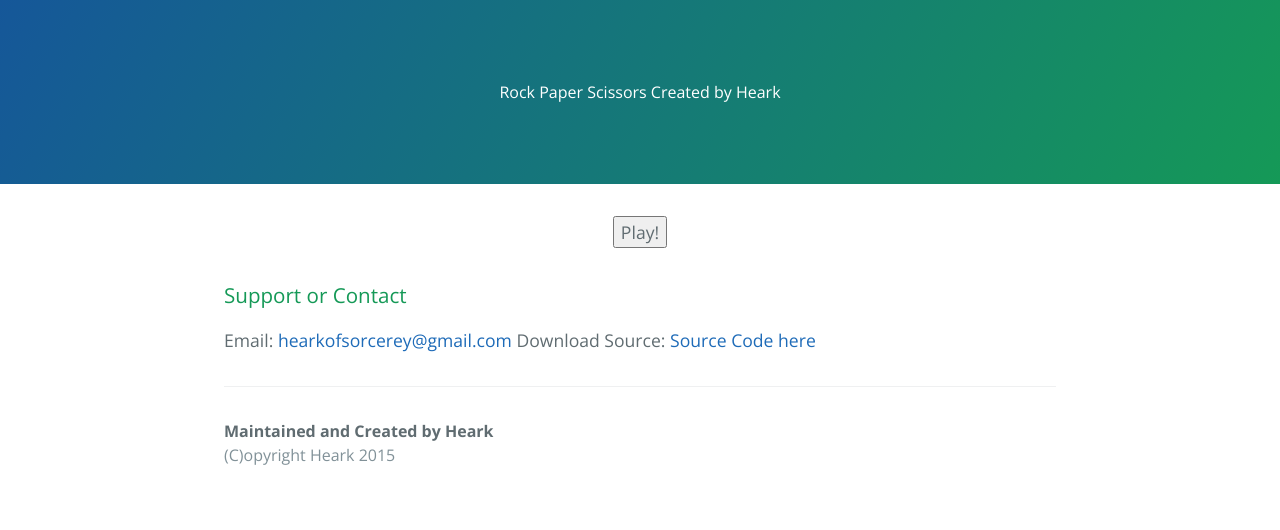
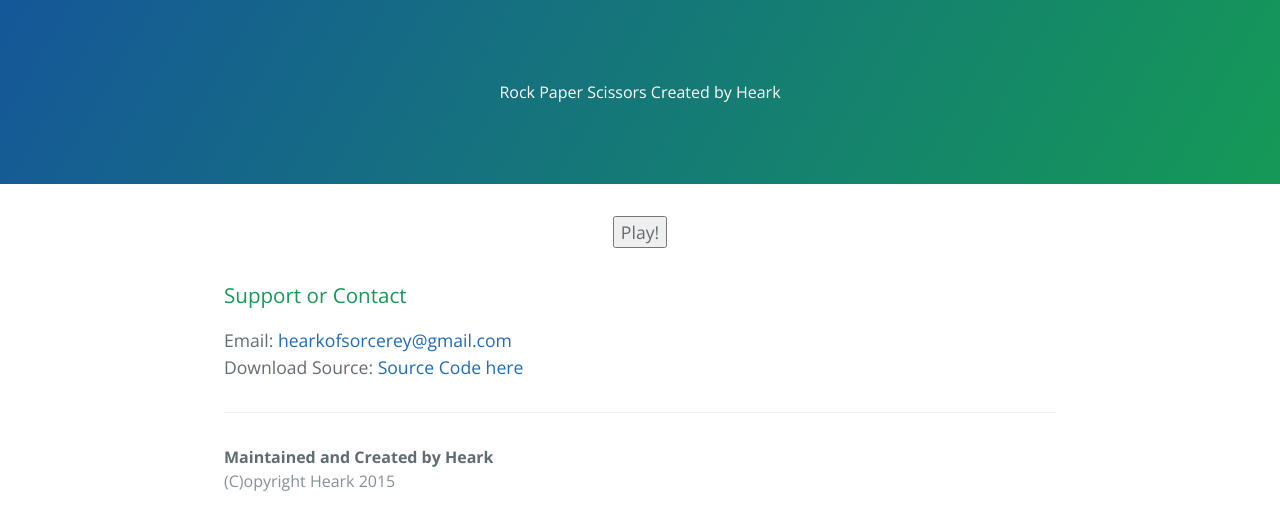
Before and after one commit to Heark/codesnippets, a plain HTML site: page index.html in a window 1280 px wide. Drawn offline with nearby package versions, Linux system fonts and the light colour scheme.

Commit message:
Update index.html

```diff
--- a/index.html
+++ b/index.html
@@ -26,7 +26,7 @@ Rock Paper Scissors Created by Heark</a>
 
 <h3>
 <a id="support-or-contact" class="anchor" href="#support-or-contact" aria-hidden="true"><span class="octicon octicon-link"></span></a>Support or Contact</h3>
-Email: <a href="mailto:hearkofsorcerey@gmail.com?Subject=Hello" target="_top">hearkofsorcerey@gmail.com</a>
+Email: <a href="mailto:hearkofsorcerey@gmail.com?Subject=Hello" target="_top">hearkofsorcerey@gmail.com</a><br/>
 Download Source: <a href="http://pastebin.com/BuuNQDbF">Source Code here</a>
       <footer class="site-footer">
         <span class="site-footer-owner">Maintained and Created by Heark</span>
```
